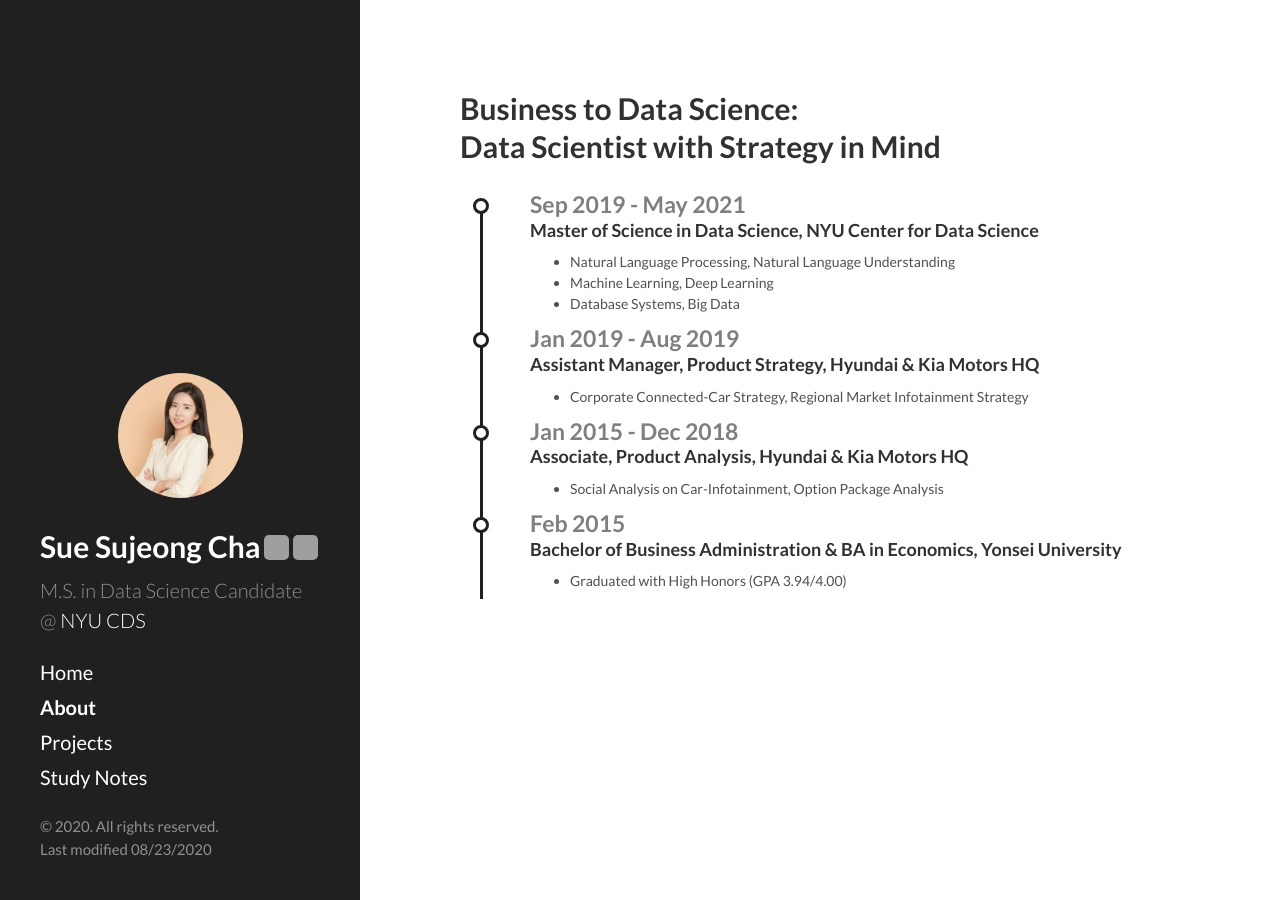
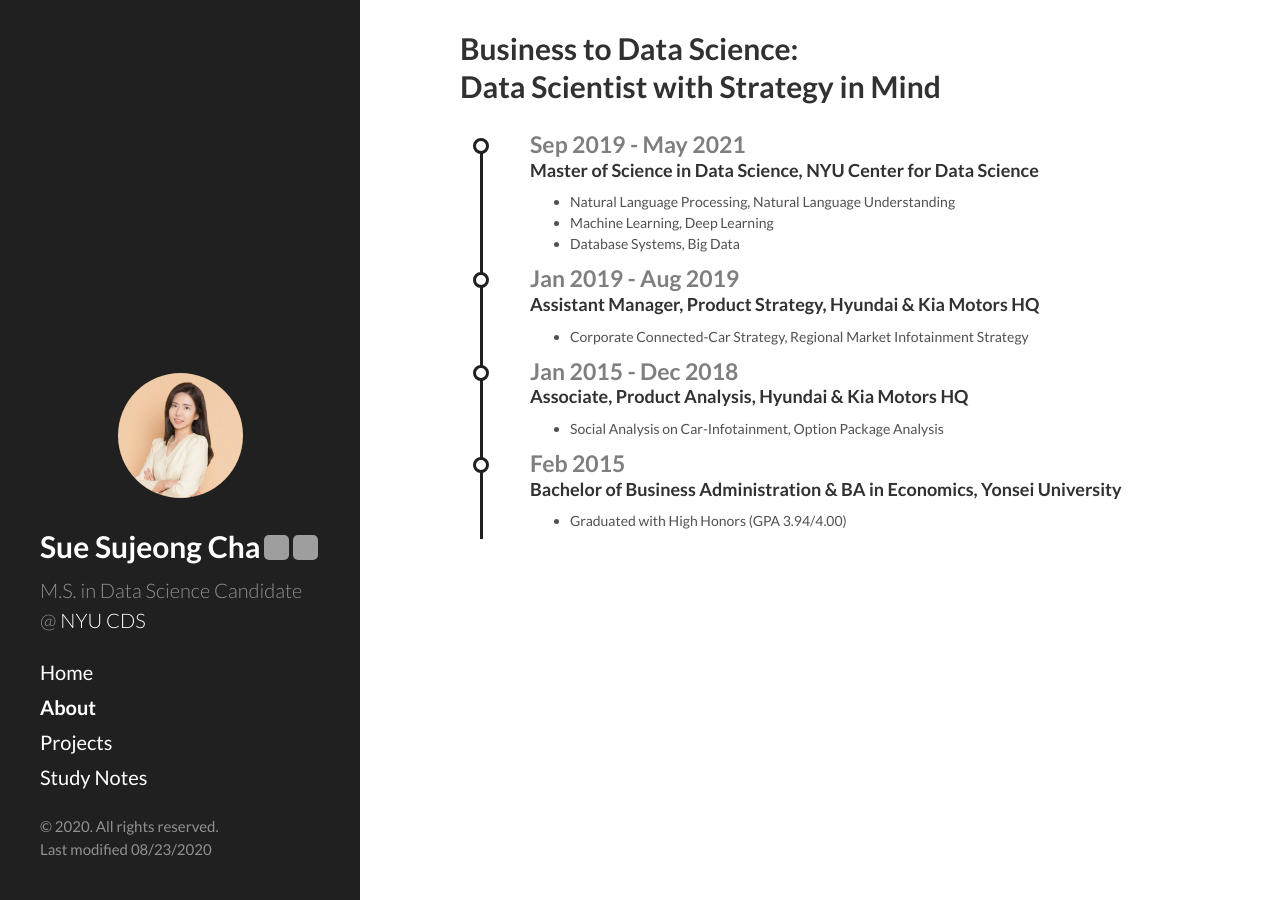
Before and after one commit to sujeongcha/sujeongcha.github.io, a Jekyll site: the page built from about.html, in a window 1280 px wide. Built offline with Jekyll 4.4.1, drawn with Linux system fonts in a browser that asks for light colours; grey boxes are pictures that could not be loaded.

Commit message:
Update about.html

```diff
--- a/about.html
+++ b/about.html
@@ -4,7 +4,7 @@ title: About
 ---
 
 <div class="about">
-	<div class="main" style="margin-top: 25px;">
+	<div class="main">
 		<h2>Business to Data Science: <br>Data Scientist with Strategy in Mind</h2>
 	</div>
 
```
